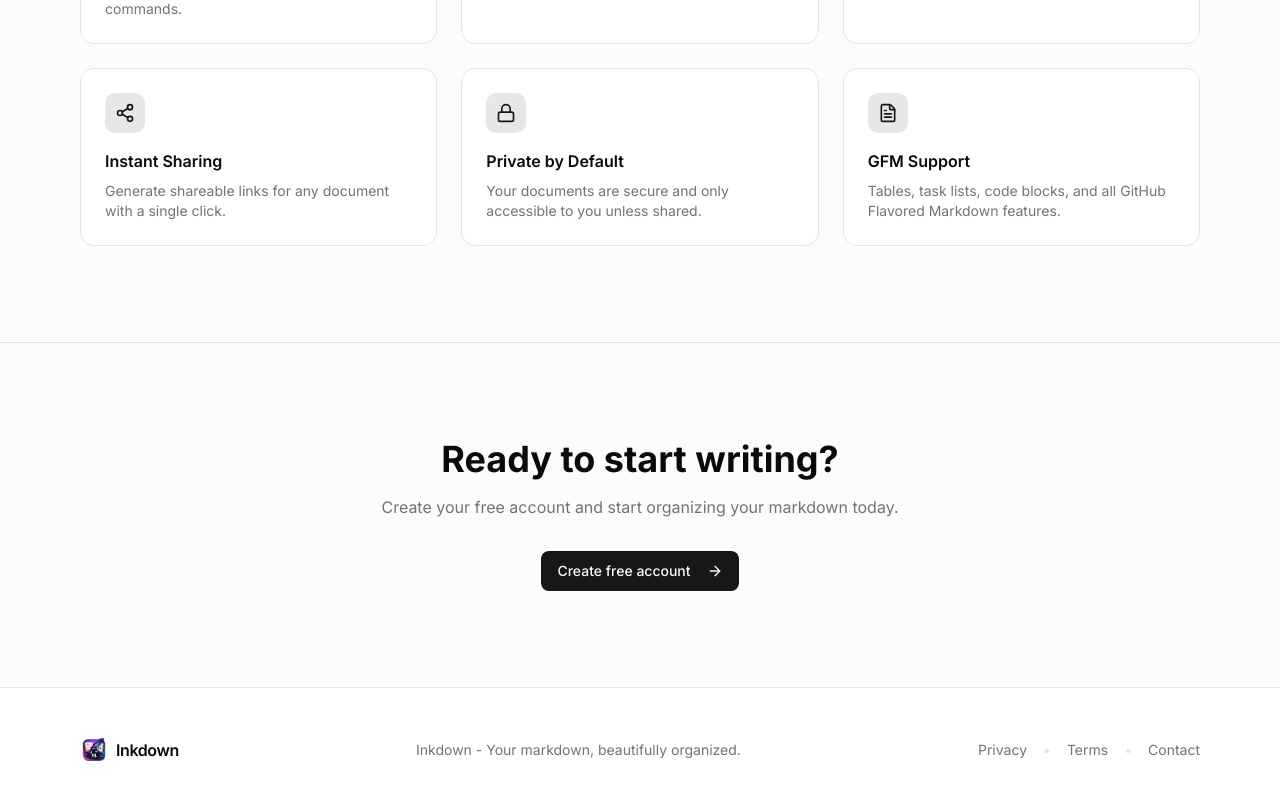
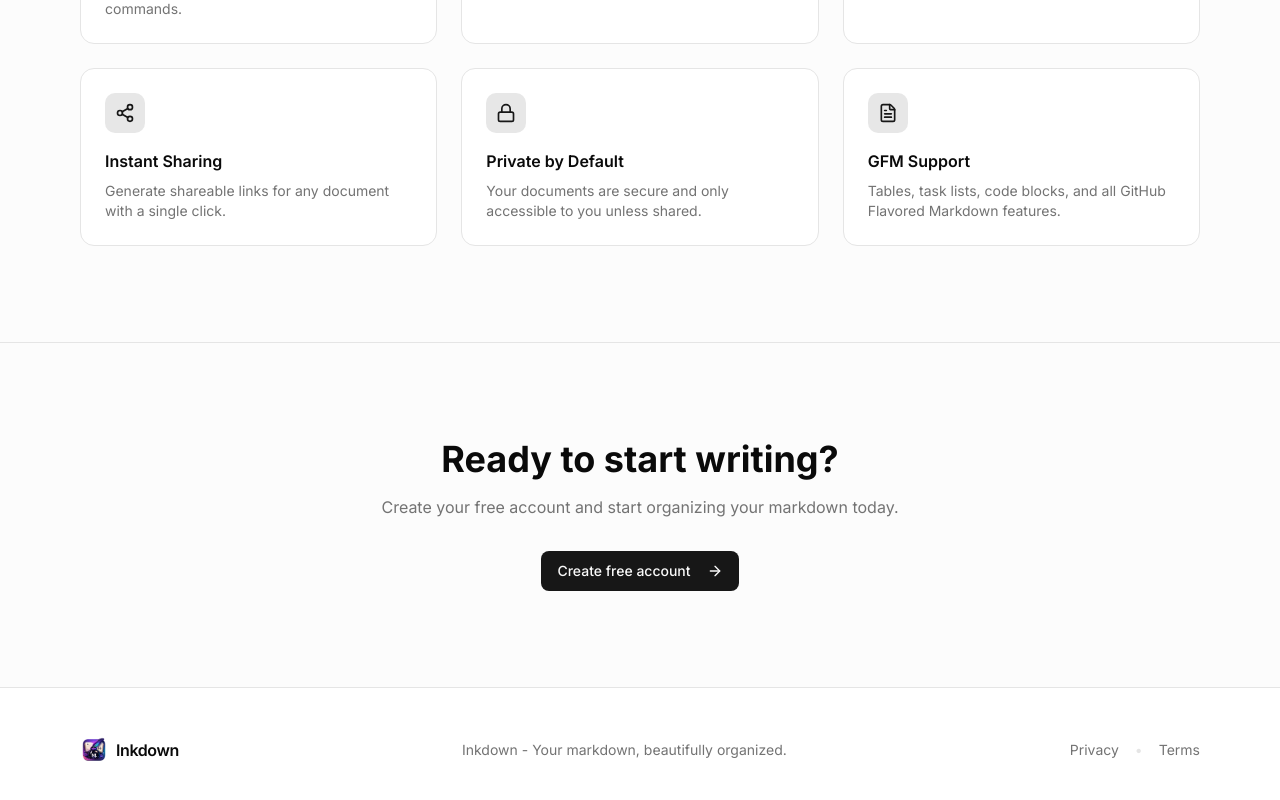
Before and after one commit to shubho0908/inkdown, a Next.js app: page / in a window 1280 px wide. Shown: the part 1084-1884 px from the top of the page. Built offline with nearby package versions, Linux system fonts and the light colour scheme; no server answers.

Commit message:
fix: remove Contact link from footer
Simplify footer navigation by removing Contact link.

Co-authored-by: Shubhojeet Bera <81776711+shubho0908@users.noreply.github.com>

```diff
--- a/app/page.tsx
+++ b/app/page.tsx
@@ -144,8 +144,6 @@ export default function HomePage() {
               <Link href="/privacy" className="hover:text-foreground transition-colors">Privacy</Link>
               <span className="text-border">•</span>
               <Link href="/terms" className="hover:text-foreground transition-colors">Terms</Link>
-              <span className="text-border">•</span>
-              <a href="mailto:dev@shubhojeet.com" className="hover:text-foreground transition-colors">Contact</a>
             </div>
           </div>
         </div>
```
